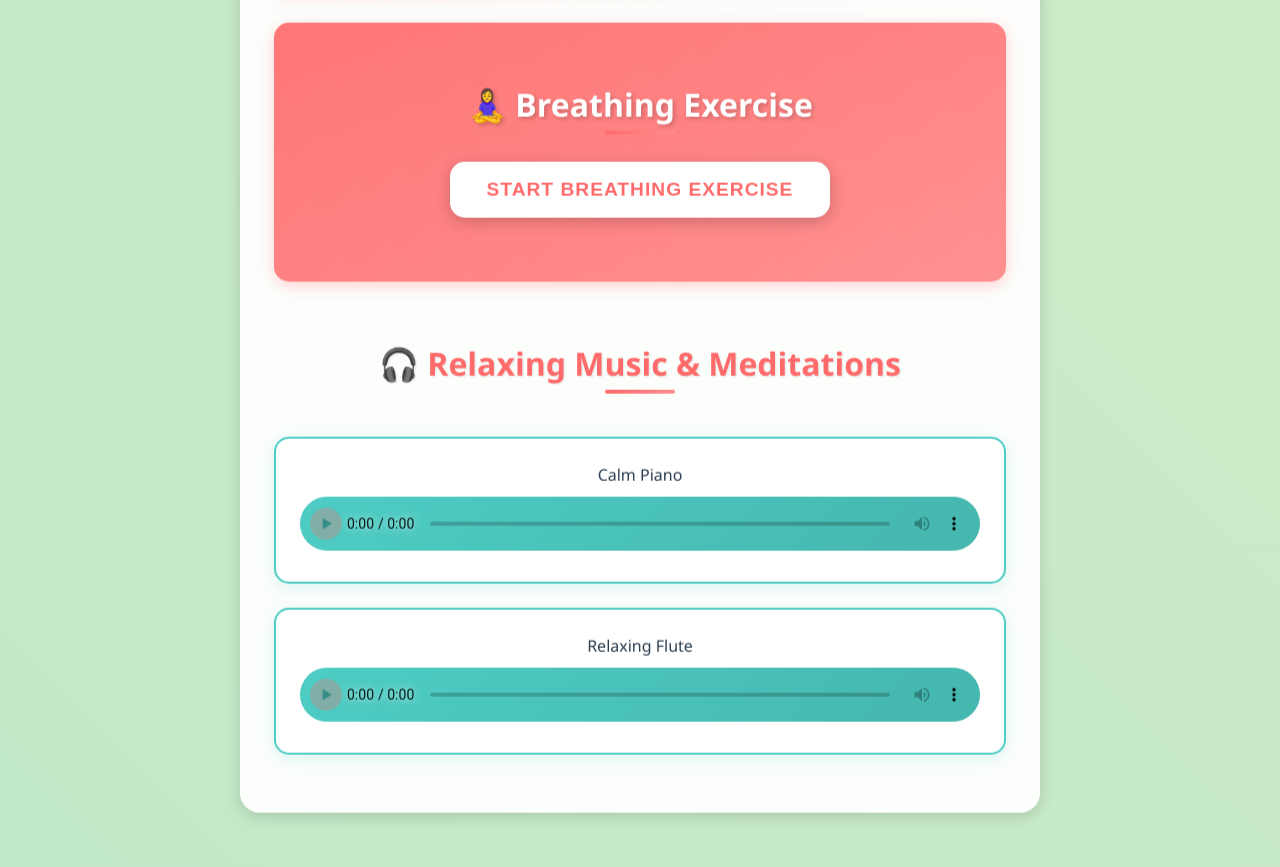
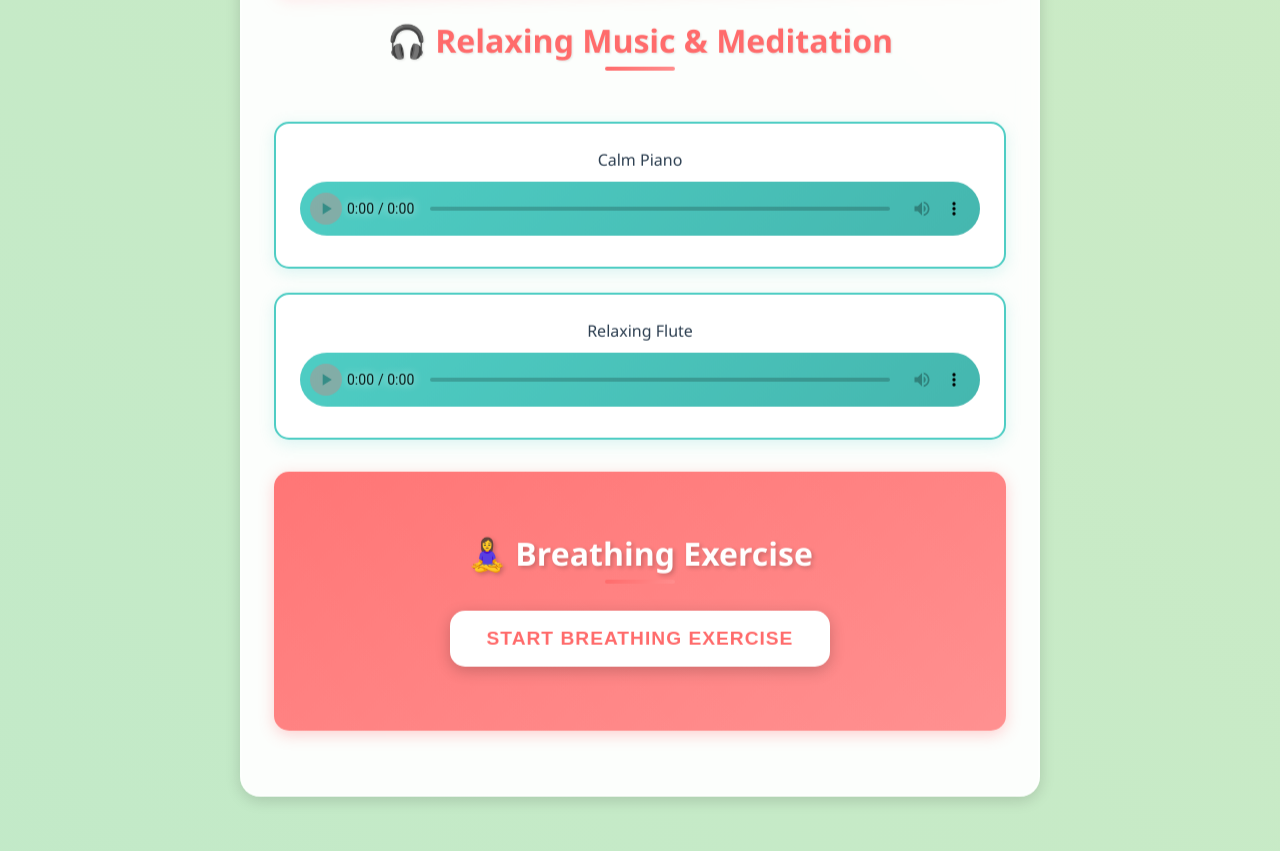
Before and after one commit to vasanthimunduri/401Grp, a plain HTML site: page index.html in a window 1280 px wide. Shown: the part 979-1846 px from the top of the page. Drawn offline with Linux system fonts and the light colour scheme.

Commit message:
Update index.html

```diff
--- a/index.html
+++ b/index.html
@@ -375,14 +375,8 @@
       <p id="quote">"You are stronger than you think."</p>
     </section>
 
-    <section class="breathing-section">
-      <h2>🧘‍♀️ Breathing Exercise</h2>
-      <button onclick="startBreathing()">Start Breathing Exercise</button>
-      <div id="breathingBox"></div>
-    </section>
-
+    <h2>🎧 Relaxing Music & Meditation</h2>
     <section class="music-section">
-      <h2>🎧 Relaxing Music & Meditations</h2>
       <div class="audio-card">
         <p>Calm Piano</p>
         <audio controls>
@@ -397,6 +391,12 @@
           Your browser does not support the audio element.
         </audio>
       </div>
+    </section>
+
+    <section class="breathing-section">
+      <h2>🧘‍♀️ Breathing Exercise</h2>
+      <button onclick="startBreathing()">Start Breathing Exercise</button>
+      <div id="breathingBox"></div>
     </section>
   </div>
 
```
